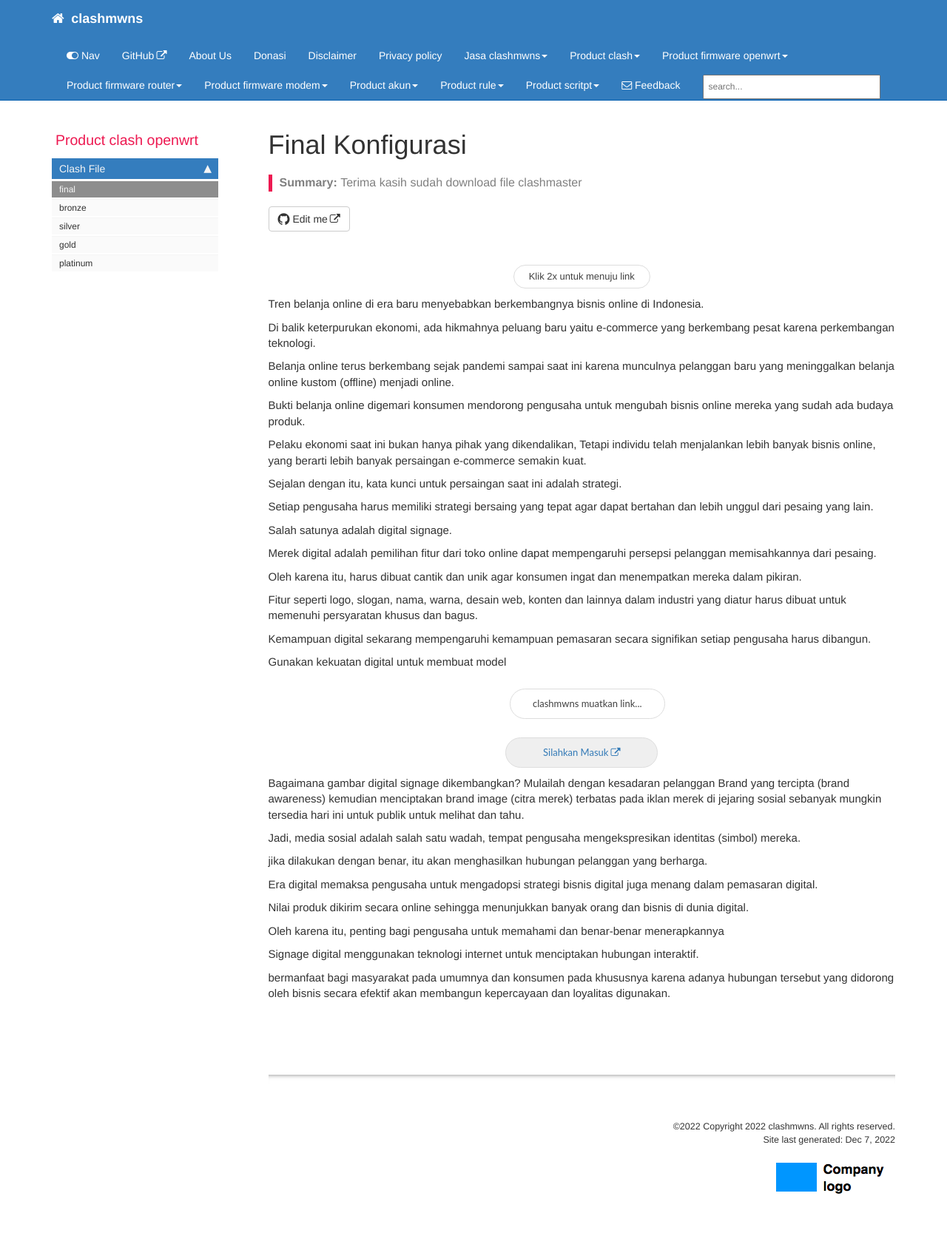
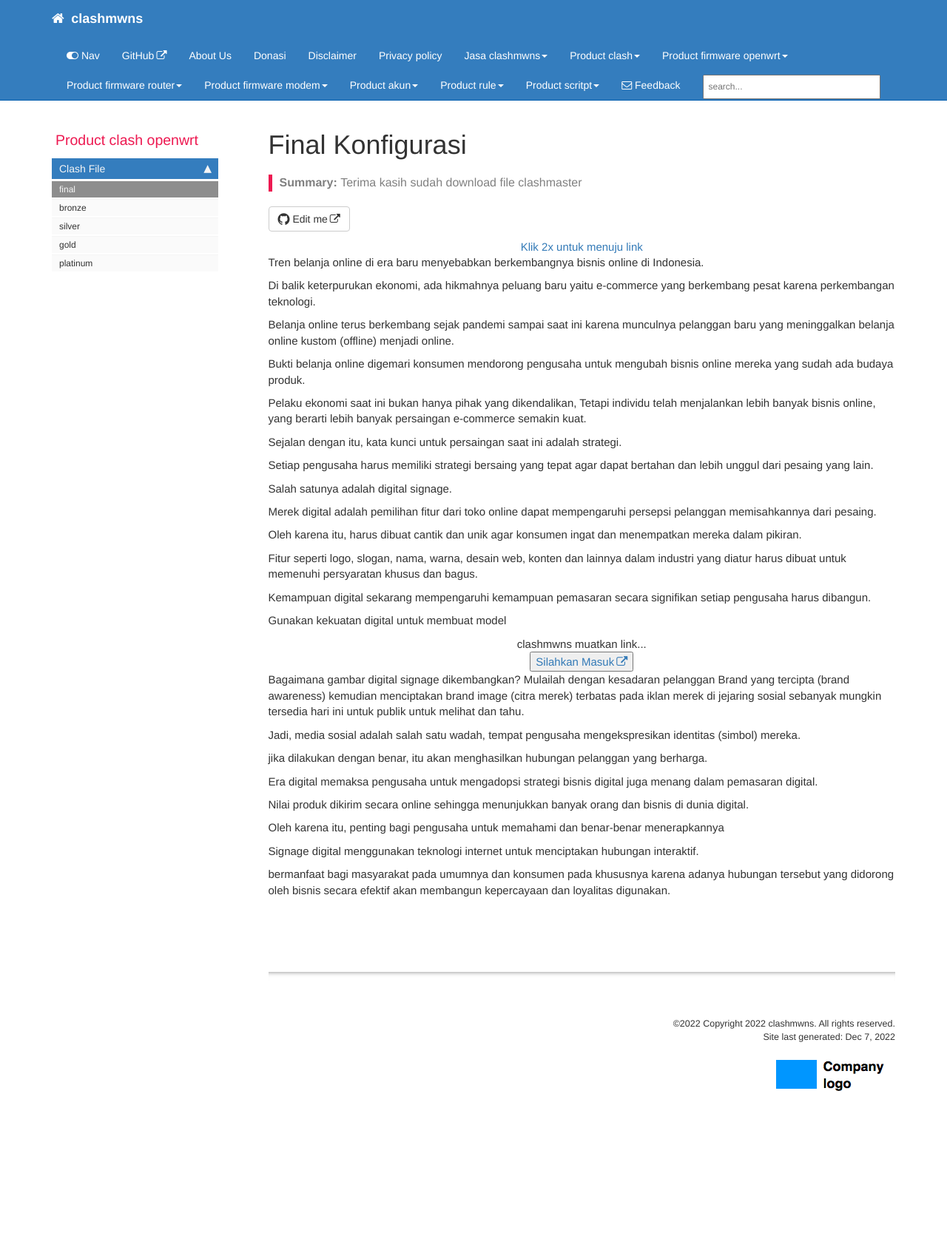
Before and after one commit to mwnsofficial/clashmwns, a Jekyll site: the page built from pages/product_clash/oc_final.md, in a window 1280 px wide. Shown: the whole page at 74% size. Built offline with Jekyll 4.4.1, drawn with Linux system fonts in a browser that asks for light colours; comment, search, counter and statistics services are not loaded; after the commit the page ends 1551 px from its top, so only the background shows below that.

Commit message:
Update customstyles.css

```diff
--- a/css/customstyles.css
+++ b/css/customstyles.css
@@ -1201,82 +1201,3 @@ h4.panel-title {
         display:block !important;
     }
 }
-
-
-/* Safelink*/
-.button1{display: inline-block;padding: 6px 20px;margin: 15px 0 10px 0;border: 1px solid #ddd;font-size: 13px;color: #414141;border-radius: 30px;cursor: pointer;transition:  all 0.3s ease}
-.button1:hover{background-color: #137FAA;border-color: #137FAA;color: #fff}
-.ads-top{padding: 5px 0 15px 0;text-align: center}
-.ads-left,.ads-right{display: inline-block;float: left;margin: 5px 15px 0 0}
-.ads-right{float: right;margin: 5px 0 0 15px}
-.visit-link,#daplong{margin-right: 0;padding: 7px 30px;line-height: 25px;font-family: Lato, sans-serif;transition: all 0.3s ease-in-out}
-.visit-link{padding: 7px 50px}
-#HTML99,#HTML99 .widget-content{border: 0!important;margin: 0!important;padding: 0!important}
-/* Responsive */
-@media screen and (max-width: 768px){.ads-left,.ads-right{display: block;float: none;margin: 5px 0 0;text-align: center}}
-
-tablebox {
-  border: 1px solid #ccc;
-  border-collapse: collapse;
-  margin: 0;
-  padding: 0;
-  width: 100%;
-  table-layout: fixed;
-}
-tablebox caption {
-  font-size: 1.5em;
-  margin: .5em 0 .75em;
-}
-tablebox tr {
-  background-color: #f8f8f8;
-  border: 1px solid #ddd;
-  padding: .35em;
-}
-tablebox th,
-tablebox td {
-  padding: .625em;
-  text-align: center;
-}
-tablebox th {
-  font-size: .85em;
-  letter-spacing: .1em;
-  text-transform: uppercase;
-}
-@media screen and (max-width: 600px) {
-  tablebox {
-    border: 0;
-  }
-  tablebox caption {
-    font-size: 1.3em;
-  }
-  tablebox thead {
-    border: none;
-    clip: rect(0 0 0 0);
-    height: 1px;
-    margin: -1px;
-    overflow: hidden;
-    padding: 0;
-    position: absolute;
-    width: 1px;
-  }
-  tablebox tr {
-    border-bottom: 3px solid #ddd;
-    display: block;
-    margin-bottom: .625em;
-  }
-  tablebox td {
-    border-bottom: 1px solid #ddd;
-    display: block;
-    font-size: .8em;
-    text-align: right;
-  }
-  tablebox td::before {
-    content: attr(data-label);
-    float: left;
-    font-weight: bold;
-    text-transform: uppercase;
-  }
-  tablebox td:last-child {
-    border-bottom: 0;
-  }
-}
```
